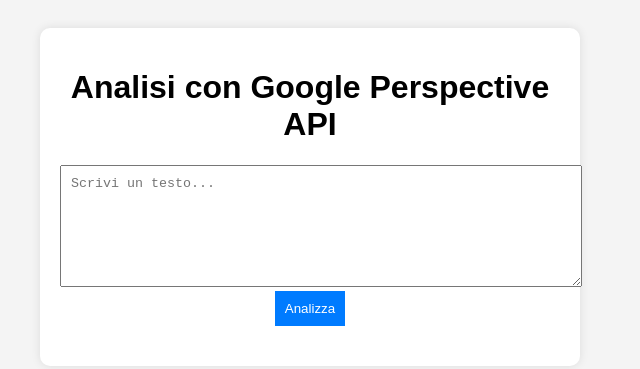
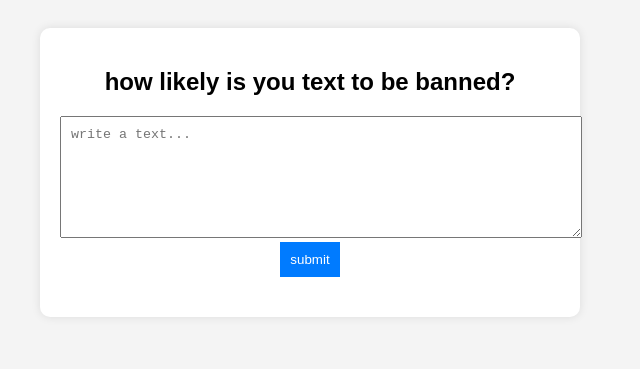
Before and after one commit to klajdiiiii/toxicity, a plain HTML site: page index.html in a window 1280 px wide. Shown: the whole page, without its empty margins (330-970 px from the left). Drawn offline with Linux system fonts and the light colour scheme.

Commit message:
index.html

```diff
--- a/index.html
+++ b/index.html
@@ -8,10 +8,10 @@
 </head>
 <body>
     <div class="container">
-        <h1>Analisi con Google Perspective API</h1>
+        <h2>how likely is you text to be banned?</h2>
         <form id="textForm">
-            <textarea id="userText" placeholder="Scrivi un testo..."></textarea>
-            <button type="submit">Analizza</button>
+            <textarea id="userText" placeholder="write a text..."></textarea>
+            <button type="submit">submit</button>
         </form>
         <div id="result"></div>
     </div>
```
